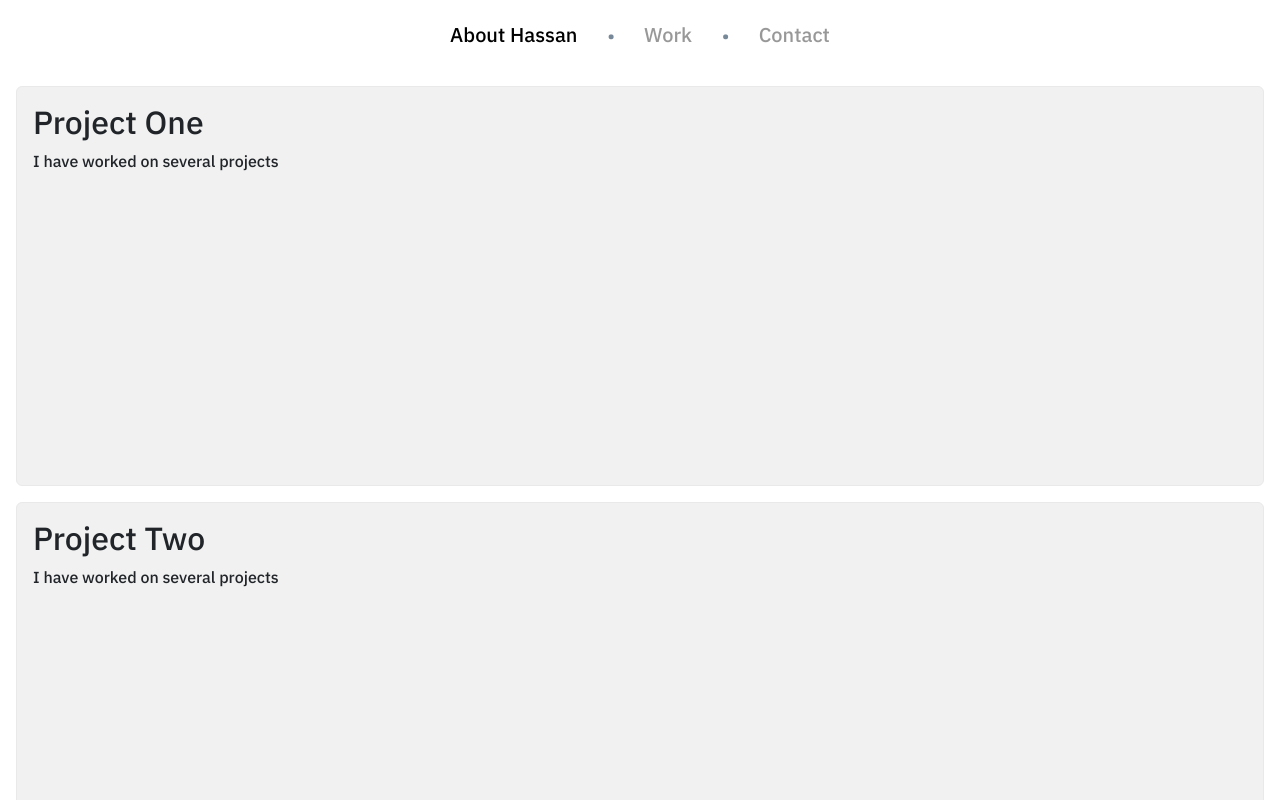
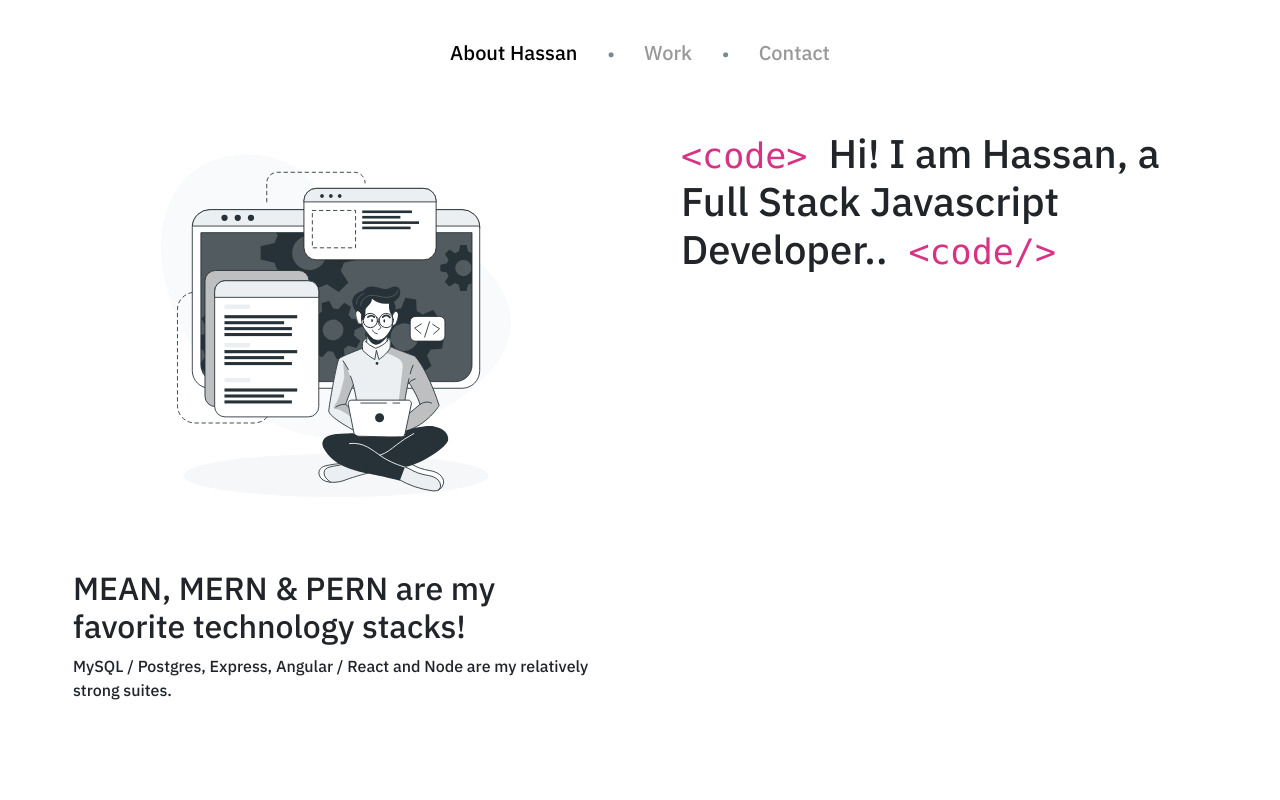
Before and after one commit to HassanAdnan123/portfolio, a React (Create React App) app: page / in a window 1280 px wide. Shown: the top 800 px of the page. Built offline with nearby package versions, Linux system fonts and the light colour scheme.

Commit message:
Some more refactoring

```diff
--- a/src/Views/LandingPage/Landing.css
+++ b/src/Views/Custom/DeveloperImage.css
@@ -1,16 +1,8 @@
-@import url('./../../bootstrap/css/bootstrap-grid.min.css');
-@import url('./../../bootstrap/css/bootstrap.min.css');
-
-
-.landingMessage {
-    width: 70%;
-}
-
 .slide-in-left {
     position: absolute;
     left: -10%;
-    height: 70%;
-    width: 70%;
+    height: 100%;
+    width: 100%;
     -webkit-animation: slide 0.5s forwards;
     -webkit-animation-delay: 0.5s;
     animation: slide 0.5s forwards;
@@ -19,9 +11,9 @@
 }
 
 @-webkit-keyframes slide {
-    100% { left: -20px; opacity: 1; }
+    100% { left: 0; opacity: 1; }
 }
 
 @keyframes slide {
-    100% { left: -20px; opacity: 1; }
+    100% { left: 0; opacity: 1; }
 }
--- /dev/null
+++ b/src/Views/Custom/DeveloperImage.js
@@ -0,0 +1,9 @@
+import './DeveloperImage.css'
+import developer from './../../Assets/developer.svg'
+
+export default function DeveloperImage(){
+    return (
+    <img  className='landingImage slide-in-left'
+            src={developer} alt='a developer coding'>
+    </img>)
+}
--- /dev/null
+++ b/src/Views/Custom/LandingText.js
@@ -0,0 +1,8 @@
+export default function LandingText(){
+    return (
+        <h1><code> &lt;code&gt; </code>
+            Hi! I am Hassan, a Full Stack Javascript Developer..
+            <code> &lt;code/&gt; </code>
+        </h1>
+    )
+}
--- a/src/Views/Layout/Card/Card.css
+++ b/src/Views/Layout/Card/Card.css
@@ -2,9 +2,10 @@
 @import url('./../../../bootstrap/css/bootstrap.min.css');
 
 .card {
-    background-color: rgb(241, 241, 241);
-    border: 0.5px solid rgb(233, 233, 233);
+    /* background-color: rgb(241, 241, 241); */
+    border: 0.5px solid rgb(255, 255, 255);
     padding: 1rem;
     margin: 1rem;
     min-height: 400px;
+    align-items: middle;
 }
--- a/src/Views/Layout/Navbar.js
+++ /dev/null
@@ -1,14 +0,0 @@
-import React from 'react'
-import './Navbar.css'
-
-export default function Navbar() {
-  return (
-    <div>
-         <div className='navbar-buttons'>
-            <button className='active'>About Hassan</button><span className='separator'>•</span>
-            <button>Work</button><span className='separator'>•</span>
-            <button>Contact</button>
-        </div>
-    </div>
-  )
-}
--- a/src/Views/Layout/Navbar.css
+++ b/src/Views/Layout/Navbar/Navbar.css
@@ -1,3 +1,7 @@
+.navbar-buttons{
+    margin-top: 18px;
+}
+
 .navbar-buttons > button {
     background-color: white;
     border: none;
@@ -17,7 +21,8 @@
 }
 
 .separator {
-    margin: 0px 10px;
+    margin-left: 10px;
+    margin-right: 10px;
     font-weight: 800;
-    color: lightslategrey
+    color: lightslategrey;
 }
--- /dev/null
+++ b/src/Views/Layout/Navbar/Navbar.js
@@ -0,0 +1,16 @@
+import React from 'react'
+import './Navbar.css'
+
+export default function Navbar() {
+  return (
+    <div className='d-flex justify-content-center '>
+         <div className='navbar-buttons'>
+            <button className='active'>About Hassan</button>
+              <span className='separator'>•</span>
+            <button>Work</button>
+              <span className='separator'>•</span>
+            <button>Contact</button>
+        </div>
+    </div>
+  )
+}
--- a/src/Views/Portfolio.js
+++ b/src/Views/Portfolio.js
@@ -1,15 +1,23 @@
 import React from 'react'
 import Card from './Layout/Card/Card'
-import Navbar from './Layout/Navbar'
+import Navbar from './Layout/Navbar/Navbar'
+import DeveloperImage from './Custom/DeveloperImage'
 import './Portfolio.css'
+import LandingText from './Custom/LandingText'
 
 export default function Portfolio() {
   return (
     <>
-        <div className='navbar-container'> <Navbar/> </div>
-            <Card image={ null } heading="Project One" content={ <p> I have worked on several projects </p> } />
-            <Card image={ null } heading="Project Two" content={ <p> I have worked on several projects </p> } />
-            <Card image={ null } heading="Project Three" content={ <p> I have worked on several projects </p> } />
+      <div className='navbar-container'><Navbar/></div>
+      <div className='cards'>
+            <Card image={<DeveloperImage/>}/>
+            <Card content={<LandingText/>} />
+            <Card heading="MEAN, MERN & PERN are my favorite technology stacks!"
+                  content={ <p> MySQL / Postgres, Express, Angular / React and Node are
+                                my relatively strong suites.
+                      </p> } />
+      </div>
+
     </>
 
   )
```
Also changed, not shown: src/Views/LandingPage/Landing.js (deleted, +0 -19 lines).
